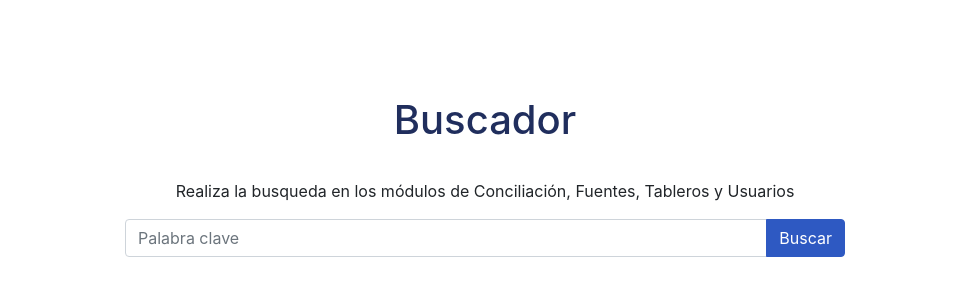
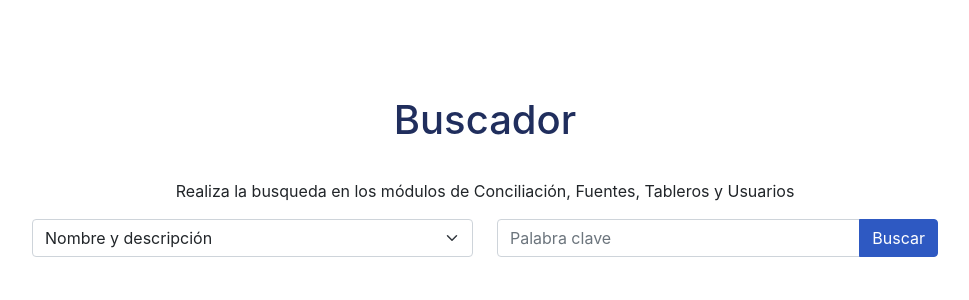
Before and after one commit to NatalyMora21/buscador-general, a React (Create React App) app: page / in a window 1280 px wide. Shown: the top 300 px of the page, without its empty margins (155-1124 px from the left). Built offline with nearby package versions, Linux system fonts and the light colour scheme.

Commit message:
Creación de funciones para validación de datos

```diff
--- a/src/Components/Search.js
+++ b/src/Components/Search.js
@@ -1,73 +1,115 @@
 import React, { useState } from 'react';
 import { useDispatch } from 'react-redux';
 import searchGeneral from '../Redux/actions/buscadorAction'
-import { Formik, Form, Field, ErrorMessage } from 'formik';
-import * as Yup from 'yup';
+
+const Search = ()=>{
+
+    const dispatch= useDispatch();
+
+    const [datos, setDatos] = useState({
+        searchWord: '',
+        date:'',
+        options: 'namedescription'
+    })
+
+    const [tipodato , setTipodato] =  useState(false);
+    const [mensajealert , setMensajealert] =  useState(false);
 
 
+    //Función para validar que tipo de dato se va a buscar
+    const handleSelectChange = (event) =>{
 
-const Search = ()=>{
-    const dispatch= useDispatch();
-    const [word, setWord]=useState('')
+        if (event.target.value=='fecha') {
 
-    const validationSchema = Yup.object().shape({
-        searchWord: Yup.string()
-            .min(2, 'Debe ser una palabra')
+            setTipodato(true);
+            setDatos({
+                searchWord: '',
+                date:'',
+                [event.target.name] : event.target.value
+            })
+        }
 
-          .required('El campo no debe estar vacío'),
-      });
+        else {
 
-      const initialValues = {
-        searchWord: '',
-      };
+            setTipodato(false);
+            setDatos({
+                ...datos,
+                [event.target.name] : event.target.value
+            })
+        }
+    }
 
-      const handleSubmit = async (value) => {
+    //Actualizar la información que se va a buscar
+    const handleInputChange = (event) => {
 
+        setDatos({
+            ...datos,
+            [event.target.name] : event.target.value
+        })
 
+    }
 
-        console.log(value.searchWord)
-        setWord(value.searchWord);
+    //Función que llama al action para hacer la busqueda
+    const handleSubmit = async (event) => {
 
-        dispatch(searchGeneral(value.searchWord))
+        event.preventDefault();
+        let info;
 
-      };
+        if (datos.options=='fecha'){
+            info= datos.date;
+        }
+        else {
+            info= datos.searchWord;
+        }
 
+        if (info != ''){
+            dispatch(searchGeneral(datos.searchWord, datos.options, datos.date))
+            setMensajealert(false)
+        }
+        else {
+            setMensajealert(true)
+        }
+    }
 
     return (
-        <div className="row justify-content-sm-center" >
+        <div >
+            <form onSubmit={handleSubmit}>
+                <div className="row justify-content-sm-center">
 
-            <div className="col-sm-8">
+                    <div className="col-sm-5">
+                        <select name="options"  onChange={handleSelectChange} as="select" className="form-select" aria-label="Default select example">
+                            <option value="namedescription" selected>Nombre y descripción</option>
+                            <option value="id">Id</option>
+                            <option value="fecha">Fecha</option>
+                        </select>
+                    </div>
 
-                <Formik
-                    initialValues={initialValues}
-                    validationSchema={validationSchema}
-                    onSubmit={handleSubmit}
-                >
-                    <Form>
-                        <div className="input-group mb-3 ">
-                            <Field name="searchWord" type="text" className="form-control" placeholder="Palabra clave" aria-label="Palabra clave" aria-describedby="button-addon2" />
-                            <button className="btn btn-outline-secondary search" type="submit" id="button-addon2" >Buscar <i class="fas fa-search"></i></button>
+                    <div className="col-sm-5">
+                        {!tipodato &&
+                            <div className="input-group mb-3 ">
+                                <input id="searchWord" name="searchWord" onChange={handleInputChange} type="text" className="form-control" placeholder="Palabra clave" aria-label="Palabra clave" aria-describedby="button-addon2" />
+                                <button className="btn btn-outline-secondary search" type="submit" id="button-addon2" >Buscar <i className="fas fa-search"></i></button>
+                            </div>
+                        }
+
+                        {tipodato &&
+                            <div className="input-group mb-3 ">
+                                <input id="date" name="date" type="date"  onChange={handleInputChange} className="form-control" />
+                                <button className="btn btn-outline-secondary search" type="submit" id="button-addon2" >Buscar <i className="fas fa-search"></i></button>
+                            </div>
+                        }
+                    </div>
+
+                    {mensajealert &&
+                        <div className="alert alert-danger col-sm-10" role="alert">
+                            Debe ingresar un valor
                         </div>
+                    }
 
-
-                        <ErrorMessage
-                            name="searchWord"
-                            className="alert alert-danger"
-                            component="div"
-
-                        />
-                    </Form>
-
-                </Formik>
-            </div>
-
-
-
-
-
+                </div>
+            </form>
         </div>
     )
-
 }
 
 export default Search;
```
